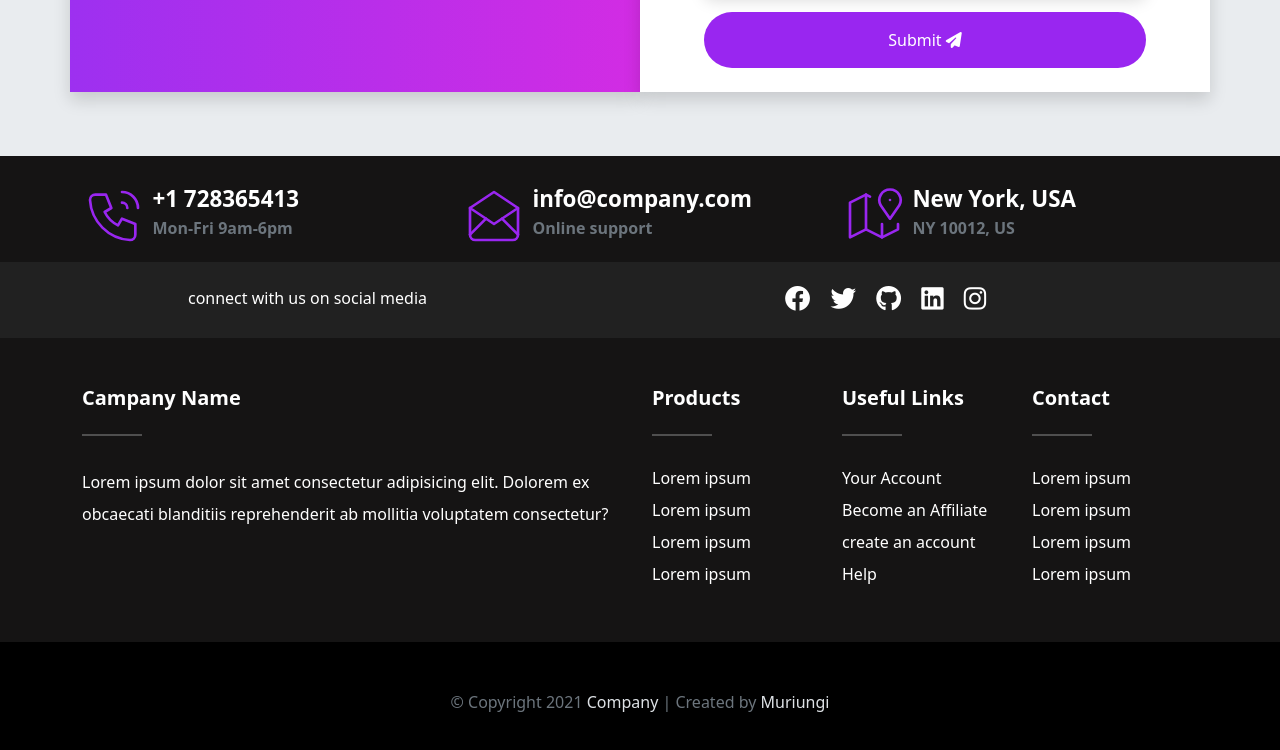
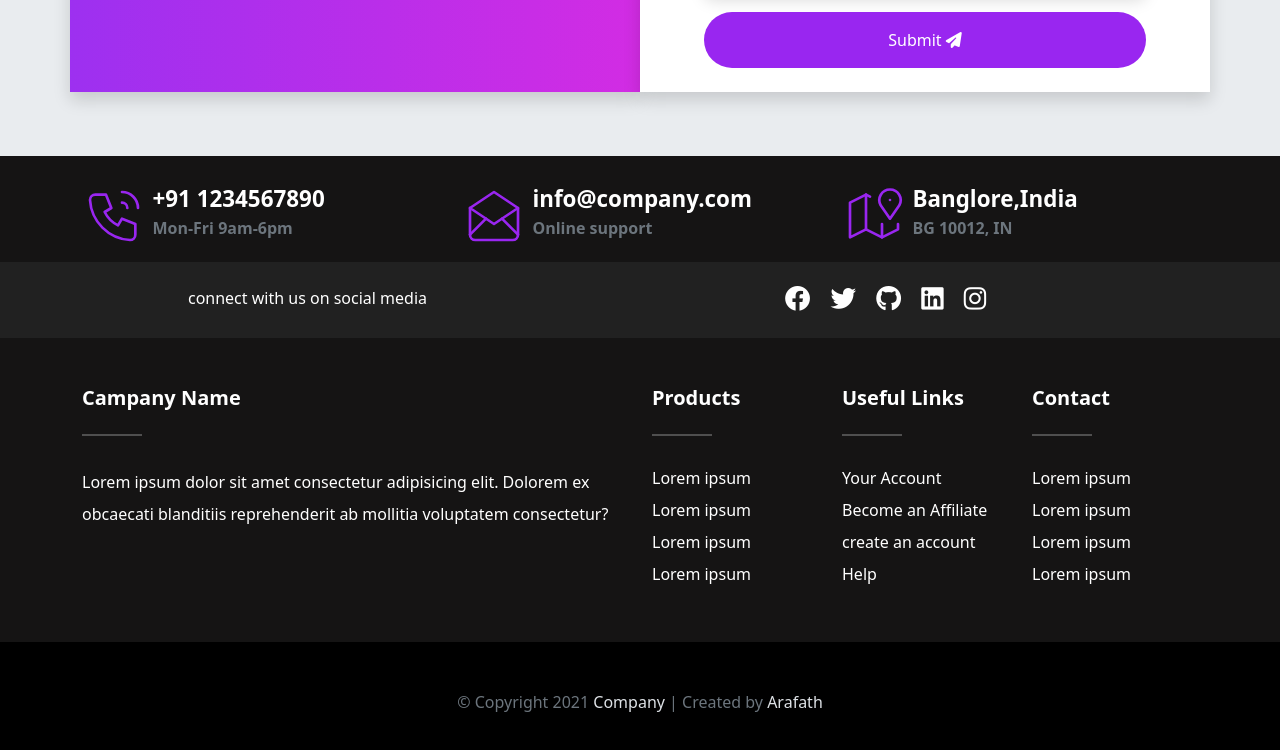
Before and after one commit to Arafath-21/patrix_LandingPage, a website: page index.html in a window 1280 px wide. Shown: the part 7195-7945 px from the top of the page. Drawn offline with nearby package versions, Linux system fonts and the light colour scheme.

Commit message:
Update index.html

```diff
--- a/index.html
+++ b/index.html
@@ -646,7 +646,7 @@
           </svg>
         </div>
         <div class="contact-box__info">
-          <a href="#" class="contact-box__info--title">+1 728365413</a>
+          <a href="#" class="contact-box__info--title">+91 1234567890</a>
           <p class="contact-box__info--subtitle">  Mon-Fri 9am-6pm</p>
         </div>
       </div>
@@ -679,8 +679,8 @@
           </svg>
         </div>
         <div class="contact-box__info">
-          <a href="#" class="contact-box__info--title">New York, USA</a>
-          <p class="contact-box__info--subtitle">NY 10012, US</p>
+          <a href="#" class="contact-box__info--title">Banglore,India</a>
+          <p class="contact-box__info--subtitle">BG 10012, IN</p>
         </div>
       </div>
     </div>
@@ -753,7 +753,7 @@
       <div class="row text-center text-white">
         <div class="col-12">
           <div class="footer-bottom__copyright">
-            &COPY; Copyright 2021 <a href="#">Company</a> | Created by <a href="http://codewithpatrick.com" target="_blank">Muriungi</a>
+            &COPY; Copyright 2021 <a href="#">Company</a> | Created by <a href="http://codewithpatrick.com" target="_blank">Arafath</a>
           </div>
         </div>
       </div>
```
